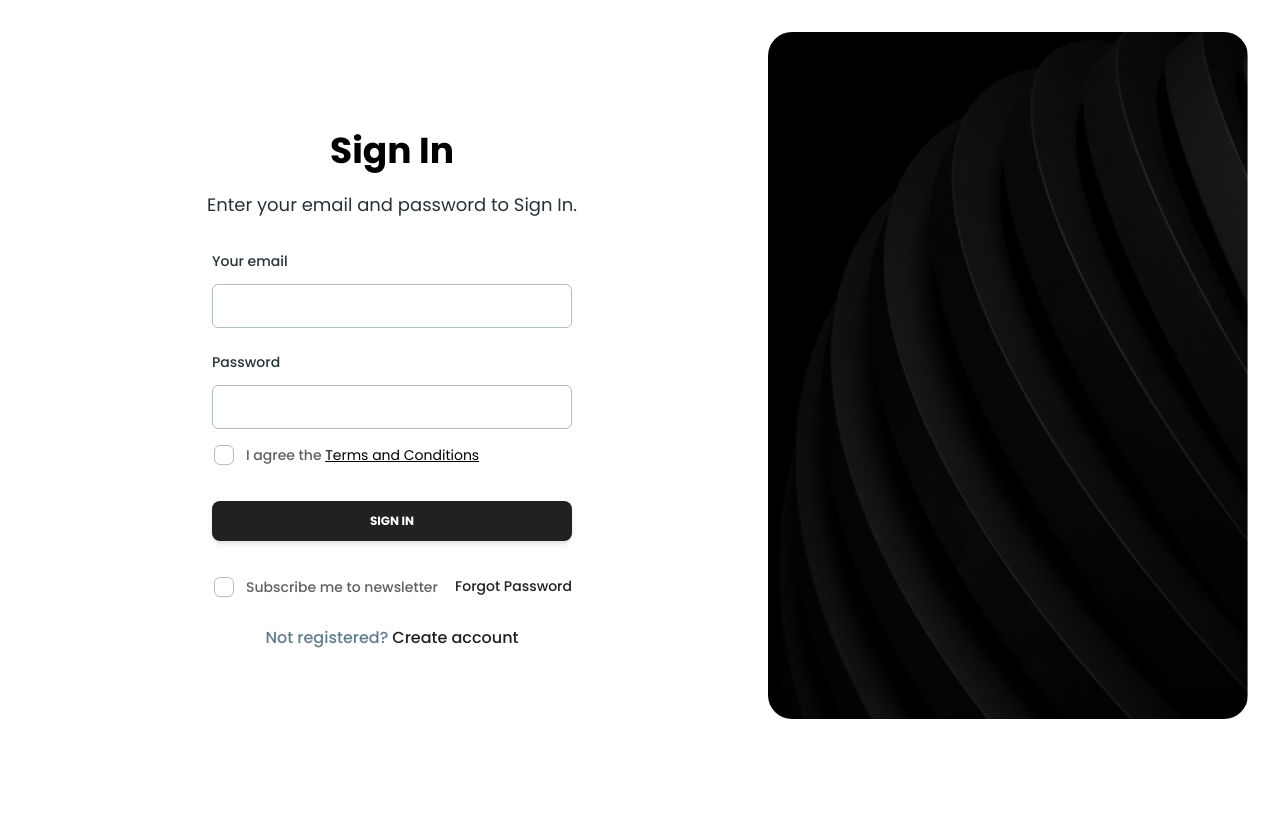
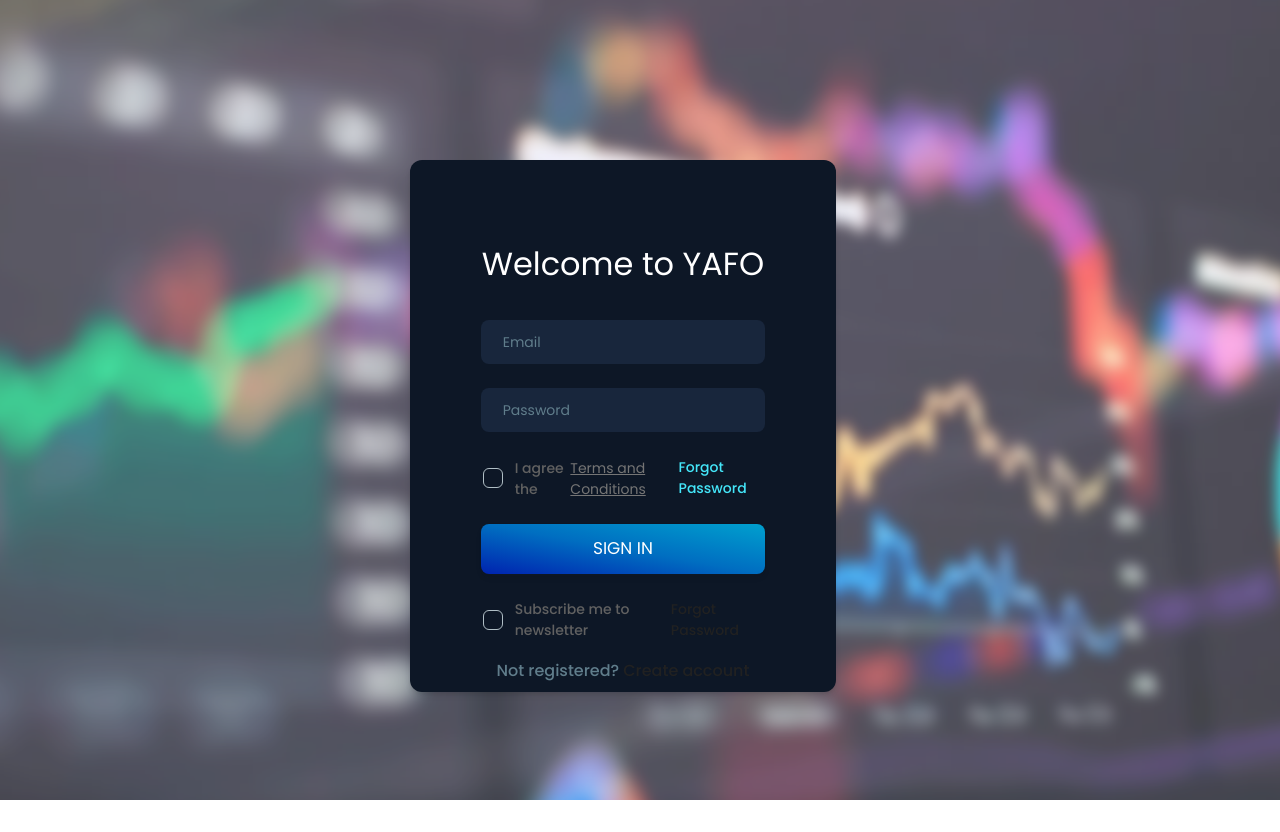
Before and after one commit to Yafogroup/Fund-management, a React (Vite) app in the folder frontend/: page /auth/sign-in in a window 1280 px wide. After the commit the page ends 800 px from the top, so only its background shows below. Built offline with nearby package versions, Linux system fonts and the light colour scheme.

Commit message:
fix login

```diff
--- a/frontend/src/pages/auth/sign-in.jsx
+++ b/frontend/src/pages/auth/sign-in.jsx
@@ -6,12 +6,13 @@ import {
   Typography,
 } from "@material-tailwind/react";
 import {Link, useNavigate} from "react-router-dom";
-import {useState} from "react";
+import React, {useState} from "react";
 import authService from "@/api/authService.jsx";
 import {useNotification} from "@/context/notificationProvider.jsx";
 import messages from "@/const/msg.jsx";
 import Helper from "@/helper.jsx";
 import {useAuth} from "@/context/AuthContext.jsx";
+import {MagnifyingGlassIcon} from "@heroicons/react/24/outline/index.js";
 
 
 export function SignIn() {
@@ -49,38 +50,32 @@ export function SignIn() {
   }
 
   return (
-    <section className="m-8 flex gap-4">
-      <div className="w-full lg:w-3/5 mt-24">
+    <section className="relative min-h-screen">
+      <img
+          src="/img/bg.png"
+          className="h-full w-full object-center absolute"
+      />
+      <Card className="w-1/3 bg-sidebar mx-auto absolute left-[32%] top-[20%]">
         <div className="text-center">
-          <Typography variant="h2" className="font-bold mb-4">Sign In</Typography>
-          <Typography variant="paragraph" color="blue-gray" className="text-lg font-normal">Enter your email and password to Sign In.</Typography>
+          <Typography className="mt-20 text-white text-[32px]">Welcome to YAFO</Typography>
         </div>
-        <form className="mt-8 mb-2 mx-auto w-80 max-w-screen-lg lg:w-1/2">
+        <form className="mt-8 mb-2 mx-auto max-w-screen-lg lg:w-2/3">
           <div className="mb-1 flex flex-col gap-6">
-            <Typography variant="small" color="blue-gray" className="-mb-3 font-medium">
-              Your email
-            </Typography>
+            <div className="bg-cBlue3 rounded-lg px-2">
               <Input
+                  label="Email"
+                  className="border-none "
                   size="lg"
-              placeholder="name@mail.com"
-              className=" !border-t-blue-gray-200 focus:!border-t-gray-900"
-              labelProps={{
-                className: "before:content-none after:content-none",
-              }}
                   value={email}
                   onChange={(e) => setEmail(e.target.value)}
               />
-            <Typography variant="small" color="blue-gray" className="-mb-3 font-medium">
-              Password
-            </Typography>
+            </div>
+            <div className="bg-cBlue3 rounded-lg px-2">
               <Input
+                  label="Password"
                   type="password"
                   size="lg"
-              placeholder="********"
-              className=" !border-t-blue-gray-200 focus:!border-t-gray-900"
-              labelProps={{
-                className: "before:content-none after:content-none",
-              }}
+                  className="border-none "
                   value={password}
                   onChange={(e) => setPassword(e.target.value)}
                   onKeyDown={(e) => {
@@ -90,17 +85,19 @@ export function SignIn() {
                   }
               />
             </div>
+          </div>
+          <div className="flex items-center justify-between mt-6">
             <Checkbox
                 label={
                   <Typography
                       variant="small"
-                color="gray"
+                      color="text-gray-600"
                       className="flex items-center justify-start font-medium"
                   >
                     I agree the&nbsp;
                     <a
                         href="#"
-                  className="font-normal text-black transition-colors hover:text-gray-900 underline"
+                        className="font-normal text-gray-600 transition-colors hover:text-gray-900 underline"
                     >
                       Terms and Conditions
                     </a>
@@ -108,7 +105,13 @@ export function SignIn() {
                 }
                 containerProps={{ className: "-ml-2.5" }}
             />
-          <Button className="mt-6" fullWidth onClick={doLogin}>
+            <Typography variant="small" className="font-medium text-lBLue1">
+              <a href="#">
+                Forgot Password
+              </a>
+            </Typography>
+          </div>
+          <Button className="mt-6 bg-gradient-to-tr from-[#0023af] via-[#006ec1] to-[#00a0ce] text-[17px] font-normal" fullWidth onClick={doLogin}>
             Sign In
           </Button>
 
@@ -158,15 +161,7 @@ export function SignIn() {
             <Link to="/auth/sign-up" className="text-gray-900 ml-1">Create account</Link>
           </Typography>
         </form>
-
-      </div>
-      <div className="w-2/5 h-full hidden lg:block">
-        <img
-          src="/img/pattern.png"
-          className="h-full w-full object-cover rounded-3xl"
-        />
-      </div>
-
+      </Card>
     </section>
   );
 }
```
Lines whose indentation alone changed are shown as unchanged.
